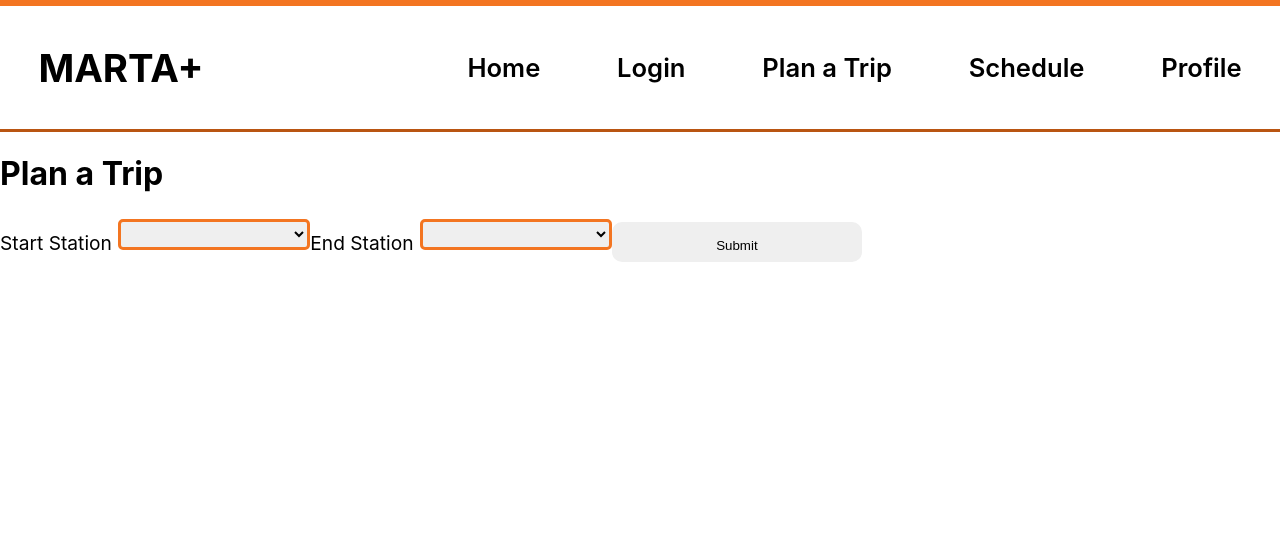
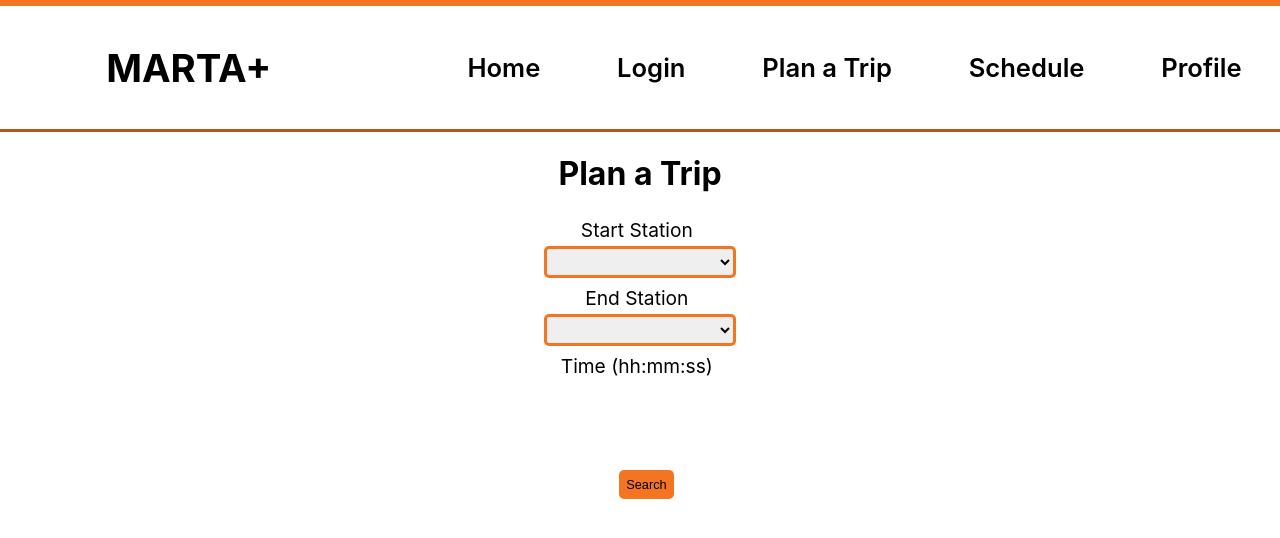
Before and after one commit to jch2000/marta-app, a React (Create React App) app in the folder my-app/: page /planTrip in a window 1280 px wide. Shown: the top 538 px of the page. Built offline with nearby package versions, Linux system fonts and the light colour scheme; no server answers.

Commit message:
Incomplete fastest route

```diff
--- a/my-app/src/components/planTrip/planTrip.css
+++ b/my-app/src/components/planTrip/planTrip.css
@@ -0,0 +1,8 @@
+#planTrip select, h1, form, #nearestStation {
+    text-align: center;
+}
+
+#planTrip label {
+    display: block;
+    text-align: center;
+}
--- a/my-app/src/components/planTrip/planTrip.js
+++ b/my-app/src/components/planTrip/planTrip.js
@@ -1,9 +1,11 @@
 import './planTrip.css'
 import Navbar from '../Navbar/navbar';
+import { useState} from 'react';
 import Axios from 'axios';
 
+
 function FindNearestStation() {
-        const successCallback = (position) => {
+    const successCallback = (position) => {
         let userLat = position.coords.latitude;
         let userLng = position.coords.longitude;
 
@@ -12,10 +14,8 @@ function FindNearestStation() {
                 userLat: userLat,
                 userLng: userLng,
             }).then ((response)=> {
-                if (response) {
-                    const ele = document.getElementById('nearestStation');
-                    ele.innerText = `Your nearest MARTA station is ${response.data[0].station_name} and is ${parseFloat(response.data[0].distance).toFixed(2)} miles away!`;
-                }
+                const ele = document.getElementById('nearestStation');
+                ele.innerText = `Your nearest MARTA station is ${response.data[0].station_name} which is ${parseFloat(response.data[0].distance).toFixed(2)} miles away!`;
             });
         }
         handleSubmit();
@@ -27,27 +27,191 @@ function FindNearestStation() {
     navigator.geolocation.getCurrentPosition(successCallback, errorCallback);
 }
 
+function fastestRoute(rInfo, start, destination, time) {
+    let index = 0;
+    let res = [];
+    const handleSubmit = async () => {
+        await Axios.post("/fastestRoute", {
+            rInfo: rInfo,
+            start: start,
+            destination: destination,
+            time: time,
+            index: index,
+        }).then((response)=> {
+            res.push(response);
+        });
+    }
+
+    if (rInfo.lineIds.length == 1) {
+        handleSubmit();
+        console.log(res);
+    } else if (rInfo.lineIds.length == 2) {
+        handleSubmit();
+        index = 1;
+        handleSubmit();
+        console.log(res);
+    }
+}
+
+
 function PlanTrip() {
+    const [start, setStartInput] = useState("");
+    const [destination, setDestinationInput] = useState("");
+    const [time, setTimeInput] = useState("");
+
+    function routeInfo(response, start, destination) {
+        let lineIds = [];
+        let stationIndices = [];
+        let stationNames = [];
+        const tupleLen = (Object.values(response.data[0])).length;
+
+        for (let i = 0; i < response.data.length; i++) {
+            let data = Object.values(response.data[i])
+            let indices = [];
+            let names = [];
+            let startSeen = false;
+
+            for (let j = 1; j < tupleLen; j++) {
+                let currStation = data[j];
+
+                if (currStation == start) {
+                    startSeen = true;
+                }
+
+                if (startSeen == true) {
+                    indices.push(''.concat('st_', j));
+                    names.push(currStation);
+                }
+
+                if (currStation == destination) {
+                    if (startSeen == false)
+                        break;
+                    else {
+                        stationIndices.push(indices);
+                        stationNames = names;
+                        lineIds.push(data[0]);
+                        break;
+                    }
+                }
+            }
+        }
+        return {lineIds, stationIndices, stationNames};
+    }
+
+    const handleSubmit = async (e) => {
+        e.preventDefault();
+        await Axios.post("/possibleRoutes", {
+            start: start,
+            destination: destination,
+            time: time,
+        }).then((response)=> {
+            let rInfo = routeInfo(response, start, destination);
+            console.log('rInfo: ', rInfo);
+
+            fastestRoute(rInfo, start, destination, time);
+        });
+    }
+
     return (
-        <div className="planTrip">
+        <div id="planTrip">
             <Navbar/>
+            <FindNearestStation/>
             <h1>Plan a Trip</h1>
-            <FindNearestStation/>
             <div id='nearestStation'></div>
             <form>
                 <label for="startStation">Start Station</label>
-                <select name="startStation" id="startStation">
-                    <option value="a">a</option>
-                    <option value="b">b</option>
+                <select id="stations" name="stations" required onClick={(e) => {
+                                setStartInput(e.target.value)}}>
+                    <option value="Airport">Airport</option>
+                    <option value="Arts Center">Arts Center</option>
+                    <option value="Ashby">Ashby</option>
+                    <option value="Avondale">Avondale</option>
+                    <option value="Bankhead">Bankhead</option>
+                    <option value="Brookhaven">Brookhaven</option>
+                    <option value="Buckhead">Buckhead</option>
+                    <option value="Candler Park">Candler Park</option>
+                    <option value="Chamblee">Chamblee</option>
+                    <option value="Civic Center">Civic Center</option>
+                    <option value="College Park">College Park</option>
+                    <option value="Decatur">Decatur</option>
+                    <option value="Doraville">Doraville</option>
+                    <option value="Dunwoody">Dunwoody</option>
+                    <option value="East Lake">East Lake</option>
+                    <option value="East Point">East Point</option>
+                    <option value="Five Points">Five Points</option>
+                    <option value="Garnett">Garnett</option>
+                    <option value="Georgia State">Georgia State</option>
+                    <option value="GWCC/Mercedes-Benz Stadium">GWCC/Mercedes-Benz Stadium</option>
+                    <option value="H.E. Holmes">H.E. Holmes</option>
+                    <option value="Indian Creek">Indian Creek</option>
+                    <option value="Inman Park/Reynoldstown">Inman Park/Reynoldstown</option>
+                    <option value="Kensington">Kensington</option>
+                    <option value="King Memorial">King Memorial</option>
+                    <option value="Lakewood">Lakewood</option>
+                    <option value="Lenox">Lenox</option>
+                    <option value="Lindbergh Center">Lindbergh Center</option>
+                    <option value="Medical Center">Medical Center</option>
+                    <option value="Midtown">Midtown</option>
+                    <option value="North Avenue">North Avenue</option>
+                    <option value="North Springs">North Springs</option>
+                    <option value="Oakland City">Oakland City</option>
+                    <option value="Peachtree Center">Peachtree Center</option>
+                    <option value="Sandy Springs">Sandy Springs</option>
+                    <option value="Vine City">Vine City</option>
+                    <option value="West End">West End</option>
+                    <option value="West Lake">West Lake</option>
                 </select>
                 <label for="endStation">End Station</label>
-                <select name="endStation" id="endStation">
-                    <option value="a">a</option>
-                    <option value="b">b</option>
+                <select id="stations" name="stations" required onClick={(e) => {
+                                setDestinationInput(e.target.value)}}>
+                    <option value="Airport">Airport</option>
+                    <option value="Arts Center">Arts Center</option>
+                    <option value="Ashby">Ashby</option>
+                    <option value="Avondale">Avondale</option>
+                    <option value="Bankhead">Bankhead</option>
+                    <option value="Brookhaven">Brookhaven</option>
+                    <option value="Buckhead">Buckhead</option>
+                    <option value="Candler Park">Candler Park</option>
+                    <option value="Chamblee">Chamblee</option>
+                    <option value="Civic Center">Civic Center</option>
+                    <option value="College Park">College Park</option>
+                    <option value="Decatur">Decatur</option>
+                    <option value="Doraville">Doraville</option>
+                    <option value="Dunwoody">Dunwoody</option>
+                    <option value="East Lake">East Lake</option>
+                    <option value="East Point">East Point</option>
+                    <option value="Five Points">Five Points</option>
+                    <option value="Garnett">Garnett</option>
+                    <option value="Georgia State">Georgia State</option>
+                    <option value="GWCC/Mercedes-Benz Stadium">GWCC/Mercedes-Benz Stadium</option>
+                    <option value="H.E. Holmes">H.E. Holmes</option>
+                    <option value="Indian Creek">Indian Creek</option>
+                    <option value="Inman Park/Reynoldstown">Inman Park/Reynoldstown</option>
+                    <option value="Kensington">Kensington</option>
+                    <option value="King Memorial">King Memorial</option>
+                    <option value="Lakewood">Lakewood</option>
+                    <option value="Lenox">Lenox</option>
+                    <option value="Lindbergh Center">Lindbergh Center</option>
+                    <option value="Medical Center">Medical Center</option>
+                    <option value="Midtown">Midtown</option>
+                    <option value="North Avenue">North Avenue</option>
+                    <option value="North Springs">North Springs</option>
+                    <option value="Oakland City">Oakland City</option>
+                    <option value="Peachtree Center">Peachtree Center</option>
+                    <option value="Sandy Springs">Sandy Springs</option>
+                    <option value="Vine City">Vine City</option>
+                    <option value="West End">West End</option>
+                    <option value="West Lake">West Lake</option>
                 </select>
-                <input type="submit" value="Submit"></input>
+                <label for="time">Time (hh:mm:ss)</label>
+                <input id='time' type="text" required onChange={(e) => {
+                    setTimeInput(e.target.value);}}/>
+                <br></br>
+                <button className="submit" type="submit" onClick={handleSubmit}>Search</button>
             </form>
+            <div id='route'></div>
         </div>
-    )
+    );
 }
+
 export default PlanTrip;
```
Also changed, not shown: 1 other file (tests, documents, lock files or other folders).
